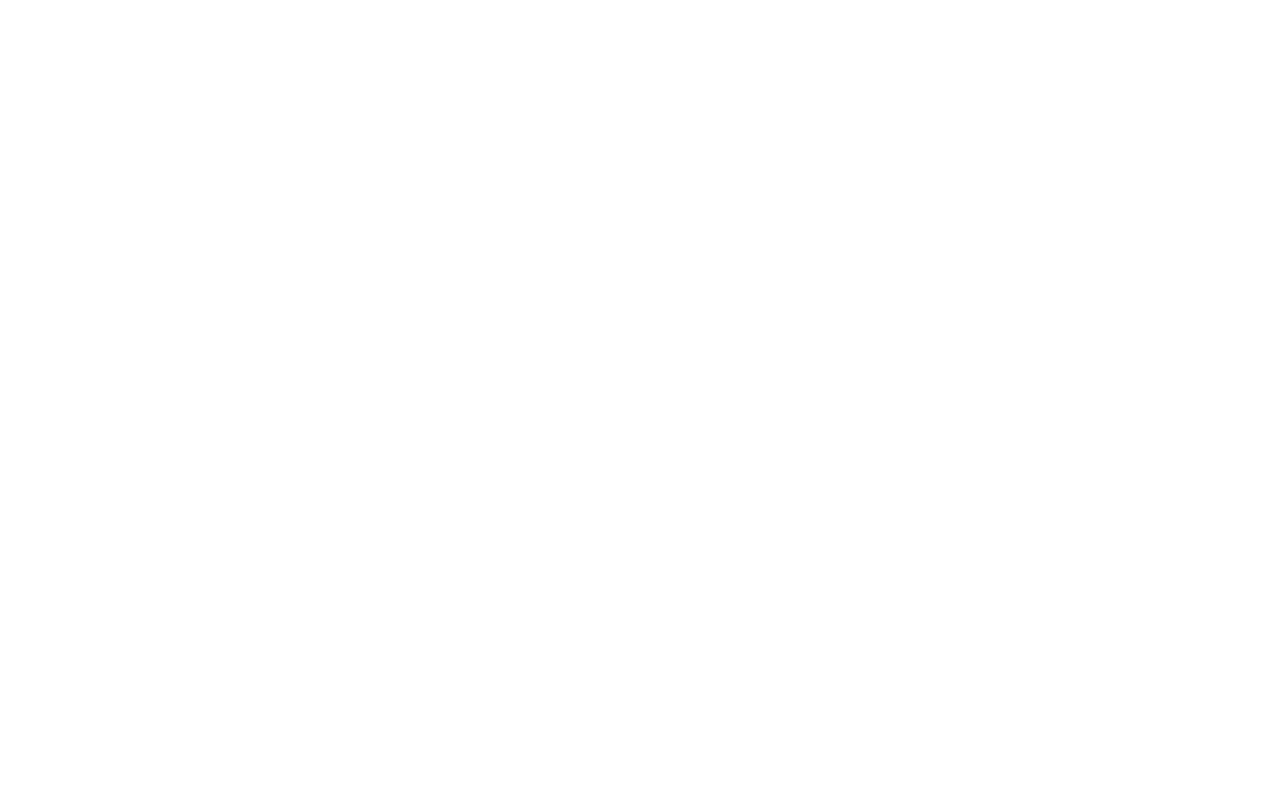
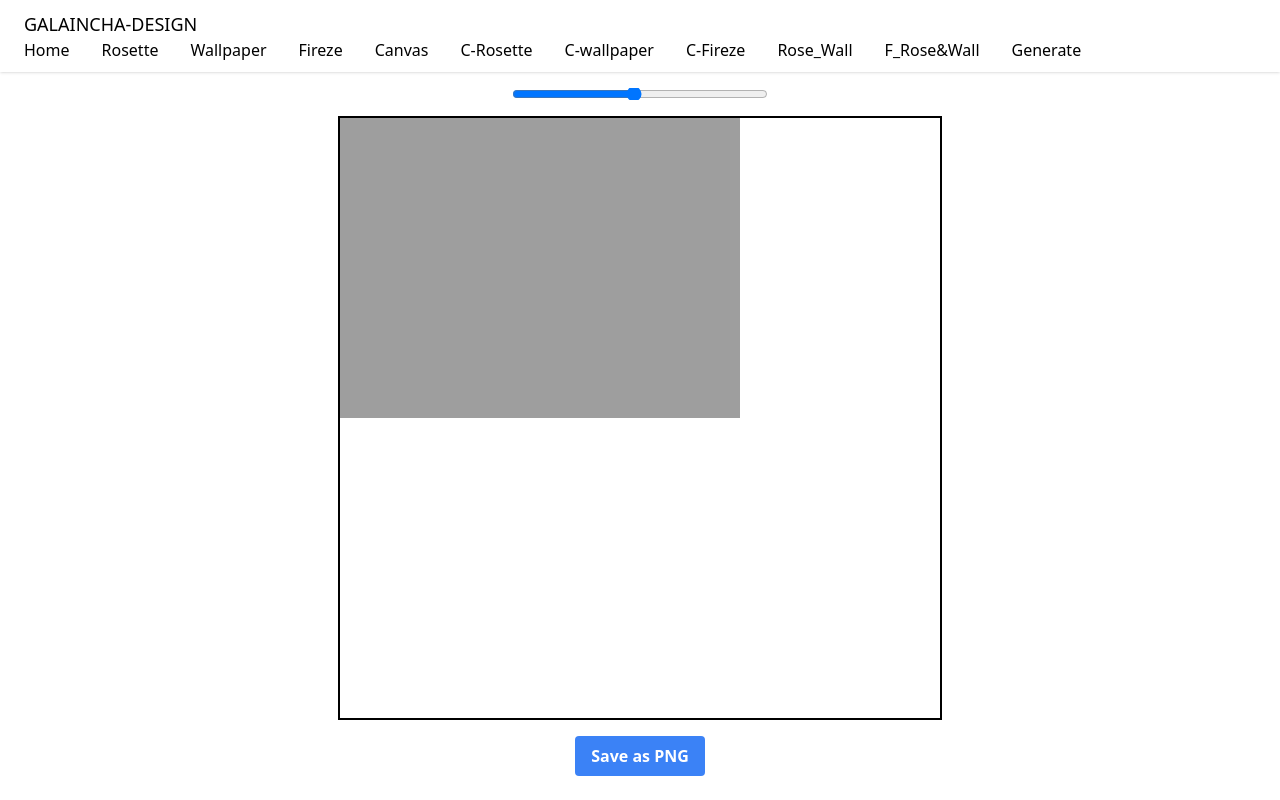
Before and after one commit to surajniroula789/rug-Frontend, a React (Vite) app: page /finale in a window 1280 px wide. Before the commit this address had no page. Built offline with nearby package versions, Linux system fonts and the light colour scheme.

Commit message:
99.9% frontend complete

```diff
--- a/src/App.jsx
+++ b/src/App.jsx
@@ -10,6 +10,7 @@
 import FriezeSymmetry from "./components/Fireze";
 import CanvasFireze from "./components/CanvasFireze";
 import FinalDesign from "./components/FinalDesign";
+import MergeImages from "./components/Final_Generate";
 
 function App() {
   return (
@@ -27,6 +28,7 @@
         <Route path="c-fireze" element={<CanvasFireze />} />
         <Route path="combined" element={<CombinedCanvas />} />
         <Route path="final" element={<FinalDesign />} />
+        <Route path="finale" element={<MergeImages />} />
       </Routes>
     </BrowserRouter>
   );
--- a/src/components/CanvasFireze.jsx
+++ b/src/components/CanvasFireze.jsx
@@ -1,11 +1,16 @@
 import React, { useEffect, useRef, useState } from "react";
 import Header from "./Header";
+import { useNavigate } from "react-router-dom";
+
+const CANVAS_WIDTH = 600;
+const CANVAS_HEIGHT = 600;
 
 const Canvas = React.forwardRef((props, ref) => {
   return <canvas ref={ref} {...props} style={{ border: "2px solid black" }} />;
 });
 
 const CanvasFireze = () => {
+  const navigate = useNavigate();
   const canvasRef = useRef(null);
   const [imageWidth, setImageWidth] = useState(0);
   const [imageHeight, setImageHeight] = useState(0);
@@ -16,21 +21,77 @@
   const [dragOffsetY, setDragOffsetY] = useState(0);
   const [scaleFactor, setScaleFactor] = useState(1);
 
+  const [combinedImage, setCombinedImage] = useState(null);
+
   useEffect(() => {
+    const imageData = localStorage.getItem("FirezeImage");
+    combineImage(imageData);
+  }, []);
+
+  useEffect(() => {
+    console.log("combnined useeffect image called");
     const canvas = canvasRef.current;
     const context = canvas.getContext("2d");
-    const storedImage = localStorage.getItem("FirezeImage");
+    const img = new Image();
+    img.onload = () => {
+      setImageWidth(img.width);
+      setImageHeight(img.height);
+      context.drawImage(img, 0, 0, img.width, img.height);
+    };
+    img.src = combinedImage;
+  }, [combinedImage]);
 
-    if (storedImage) {
-      const img = new Image();
-      img.onload = () => {
-        setImageWidth(img.width);
-        setImageHeight(img.height);
-        context.drawImage(img, 0, 0, img.width, img.height);
+  function rotateBase64Image(base64String) {
+    return new Promise((resolve, reject) => {
+      var img = new Image();
+      img.onload = function () {
+        var canvas = document.createElement("canvas");
+        var ctx = canvas.getContext("2d");
+        canvas.width = img.height;
+        canvas.height = img.width;
+        ctx.rotate(Math.PI / 2);
+        ctx.translate(0, -canvas.width);
+        ctx.drawImage(img, 0, 0);
+        var rotatedBase64String = canvas.toDataURL();
+        resolve(rotatedBase64String);
       };
-      img.src = storedImage;
-    }
-  }, []);
+      img.src = base64String;
+    });
+  }
+
+  const combineImage = async (topImageData) => {
+    const topImage = new Image();
+    const rightImage = new Image();
+    const bottomImage = new Image();
+    const leftImage = new Image();
+    const rightImageData = await rotateBase64Image(topImageData);
+    const bottomImageData = await rotateBase64Image(rightImageData);
+    const leftImageData = await rotateBase64Image(bottomImageData);
+
+    console.log(rightImageData);
+
+    topImage.onload = function () {
+      const canvas = document.createElement("canvas");
+      console.log(topImage.width);
+      canvas.width = topImage.width + topImage.height;
+      canvas.height = canvas.width;
+
+      const context = canvas.getContext("2d");
+
+      context.drawImage(topImage, 0, 0);
+      context.drawImage(rightImage, topImage.width, 0);
+      context.drawImage(bottomImage, topImage.height, topImage.width);
+      context.drawImage(leftImage, 0, topImage.height);
+
+      const combinedBase64 = canvas.toDataURL();
+      setCombinedImage(combinedBase64);
+    };
+
+    topImage.src = topImageData;
+    rightImage.src = rightImageData;
+    bottomImage.src = bottomImageData;
+    leftImage.src = leftImageData;
+  };
 
   const handleMouseDown = (event) => {
     setDragging(true);
@@ -76,7 +137,14 @@
         scaledHeight
       );
     };
-    img.src = localStorage.getItem("FirezeImage");
+    img.src = combinedImage;
+  };
+
+  const handleOkayButtonClick = () => {
+    const canvas = canvasRef.current;
+    const imageData = canvas.toDataURL();
+    localStorage.setItem("FirezeImage", imageData);
+    // Optionally, you can navigate to another page or perform other actions after storing the image locally
   };
 
   return (
@@ -98,9 +166,9 @@
       <div className="flex justify-center items-center h-30">
         <Canvas
           ref={canvasRef}
-          // width={900}
-          width={window.innerWidth}
-          height={128}
+          // width={window.innerWidth}
+          width={CANVAS_WIDTH}
+          height={CANVAS_HEIGHT}
           id="canvas"
           onMouseDown={handleMouseDown}
           onMouseMove={handleMouseMove}
@@ -108,6 +176,15 @@
           onMouseLeave={handleMouseUp}
         />
       </div>
+
+      <div className="flex justify-center mt-5">
+        <button
+          onClick={handleOkayButtonClick}
+          className="bg-blue-500 hover:bg-blue-700 text-white font-bold py-2 px-4 rounded"
+        >
+          Okay
+        </button>
+      </div>
     </>
   );
 };
--- /dev/null
+++ b/src/components/Final_Generate.jsx
@@ -0,0 +1,138 @@
+import React, { useEffect, useRef, useState } from "react";
+import Header from "./Header";
+
+const MergeImages = () => {
+  const canvasRef = useRef(null);
+  const [dragging, setDragging] = useState(false);
+  const [dragStartX, setDragStartX] = useState(0);
+  const [dragStartY, setDragStartY] = useState(0);
+  const [dragOffsetX, setDragOffsetX] = useState(0);
+  const [dragOffsetY, setDragOffsetY] = useState(0);
+  const [combinedScaleFactor, setCombinedScaleFactor] = useState(1);
+
+  useEffect(() => {
+    const canvas = canvasRef.current;
+    const context = canvas.getContext("2d");
+
+    // Get image data from FinalCanvas
+    const finalCanvasData = localStorage.getItem("combinedImage");
+    const finalCanvasImage = new Image();
+    finalCanvasImage.onload = () => {
+      context.drawImage(
+        finalCanvasImage,
+        dragOffsetX,
+        dragOffsetY,
+        finalCanvasImage.width * combinedScaleFactor,
+        finalCanvasImage.height * combinedScaleFactor
+      );
+    };
+    finalCanvasImage.src = finalCanvasData;
+
+    // Get image data from FirezeImage
+    const firezeCanvasData = localStorage.getItem("FirezeImage");
+    const firezeCanvasImage = new Image();
+    firezeCanvasImage.onload = () => {
+      context.drawImage(firezeCanvasImage, 0, 0);
+    };
+    firezeCanvasImage.src = firezeCanvasData;
+  }, [dragOffsetX, dragOffsetY, combinedScaleFactor]);
+
+  const handleMouseDown = (event) => {
+    setDragging(true);
+    setDragStartX(event.clientX);
+    setDragStartY(event.clientY);
+  };
+
+  const handleMouseMove = (event) => {
+    if (dragging) {
+      const offsetX = event.clientX - dragStartX;
+      const offsetY = event.clientY - dragStartY;
+      setDragOffsetX(offsetX);
+      setDragOffsetY(offsetY);
+      drawCanvas();
+    }
+  };
+
+  const handleMouseUp = () => {
+    setDragging(false);
+  };
+
+  const drawCanvas = () => {
+    const canvas = canvasRef.current;
+    const context = canvas.getContext("2d");
+    context.clearRect(0, 0, canvas.width, canvas.height);
+
+    // Get image data from FinalCanvas
+    const finalCanvasData = localStorage.getItem("combinedImage");
+    const finalCanvasImage = new Image();
+    finalCanvasImage.onload = () => {
+      context.drawImage(
+        finalCanvasImage,
+        dragOffsetX,
+        dragOffsetY,
+        finalCanvasImage.width * combinedScaleFactor,
+        finalCanvasImage.height * combinedScaleFactor
+      );
+    };
+    finalCanvasImage.src = finalCanvasData;
+
+    // Get image data from FirezeImage
+    const firezeCanvasData = localStorage.getItem("FirezeImage");
+    const firezeCanvasImage = new Image();
+    firezeCanvasImage.onload = () => {
+      context.drawImage(firezeCanvasImage, 0, 0);
+    };
+    firezeCanvasImage.src = firezeCanvasData;
+  };
+
+  const handleResizeCombined = (event) => {
+    const scaleFactor = parseFloat(event.target.value) / 100;
+    setCombinedScaleFactor(scaleFactor);
+  };
+
+  const handleSaveImage = () => {
+    const canvas = canvasRef.current;
+    const dataURL = canvas.toDataURL("image/png");
+    const link = document.createElement("a");
+    link.href = dataURL;
+    link.download = "merged_image.png";
+    link.click();
+  };
+
+  return (
+    <div className="flex flex-col items-center">
+      <Header />
+      <div className="flex justify-center mt-4">
+        <input
+          type="range"
+          min="10"
+          max="200"
+          defaultValue="100"
+          onChange={handleResizeCombined}
+          className="w-64 mb-0 bg-gray-200 h-3 rounded-full overflow-hidden cursor-pointer"
+        />
+      </div>
+      <div className="flex justify-center mt-4">
+        <canvas
+          ref={canvasRef}
+          width={600}
+          height={600}
+          className="border-2 border-black"
+          onMouseDown={handleMouseDown}
+          onMouseMove={handleMouseMove}
+          onMouseUp={handleMouseUp}
+        />
+      </div>
+      <div className="mt-4">
+        <button
+          onClick={handleSaveImage}
+          className="bg-blue-500 hover:bg-blue-700 text-white font-bold py-2 px-4 rounded"
+        >
+          Save as PNG
+        </button>
+      </div>
+    </div>
+  );
+};
+
+export default MergeImages;
--- a/src/components/Fireze.jsx
+++ b/src/components/Fireze.jsx
@@ -276,7 +276,8 @@
   function doResize() {
     var rect = document.getElementById("frieze").getBoundingClientRect();
     canvasRef.current.width = rect.width;
-    canvasRef.current.height = 128;
+    // canvasRef.current.width = 600;
+    canvasRef.current.height = 50;
     OcanvasRef.current.width = canvasRef.current.width;
     OcanvasRef.current.height = canvasRef.current.height;
     drawAll();
--- a/src/components/Header.jsx
+++ b/src/components/Header.jsx
@@ -32,7 +32,7 @@
                     `block py-2 pr-4 pl-3 duration-200 border-b border-gray-100 hover:bg-gray-50 lg:hover:bg-transparent lg:border-0 hover:text-orange-700 lg:p-0`
                   }
                 >
-                  Centre
+                  Rosette
                 </NavLink>
               </li>
 
@@ -103,7 +103,7 @@
                     `block py-2 pr-4 pl-3 duration-200 border-b border-gray-100 hover:bg-gray-50 lg:hover:bg-transparent lg:border-0 hover:text-orange-700 lg:p-0`
                   }
                 >
-                  Combined
+                  Rose_Wall
                 </NavLink>
               </li>
               <li>
@@ -113,7 +113,17 @@
                     `block py-2 pr-4 pl-3 duration-200 border-b border-gray-100 hover:bg-gray-50 lg:hover:bg-transparent lg:border-0 hover:text-orange-700 lg:p-0`
                   }
                 >
-                  Final
+                  F_Rose&Wall
+                </NavLink>
+              </li>
+              <li>
+                <NavLink
+                  to="/finale"
+                  className={() =>
+                    `block py-2 pr-4 pl-3 duration-200 border-b border-gray-100 hover:bg-gray-50 lg:hover:bg-transparent lg:border-0 hover:text-orange-700 lg:p-0`
+                  }
+                >
+                  Generate
                 </NavLink>
               </li>
             </ul>
```
